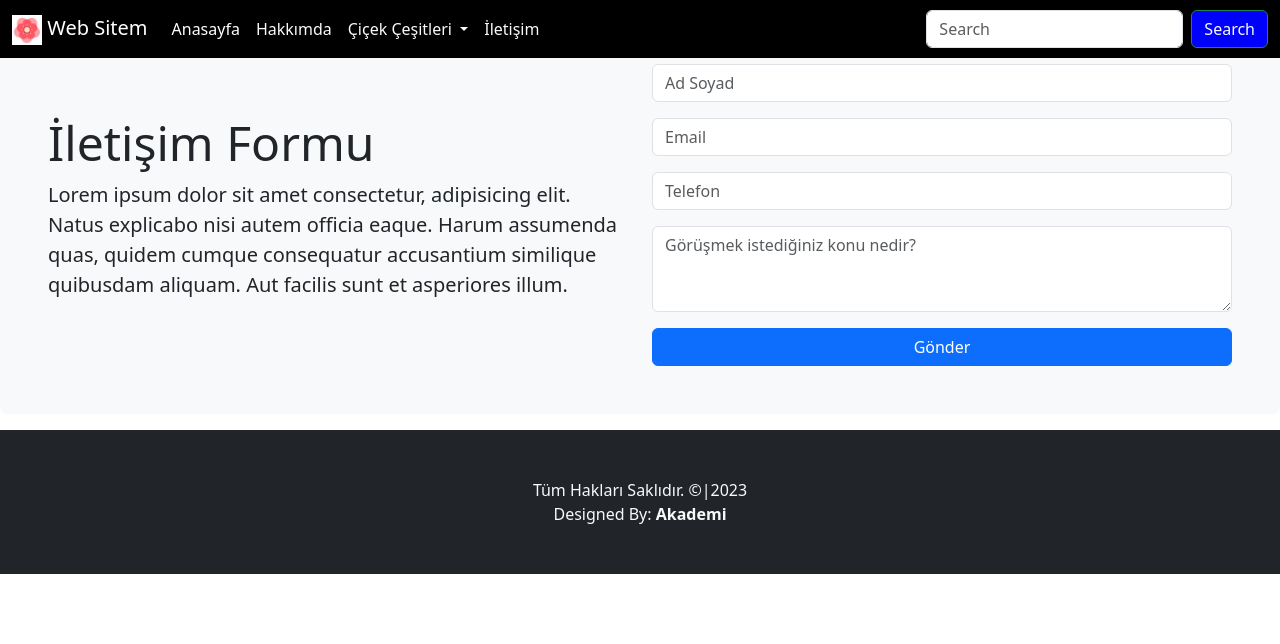
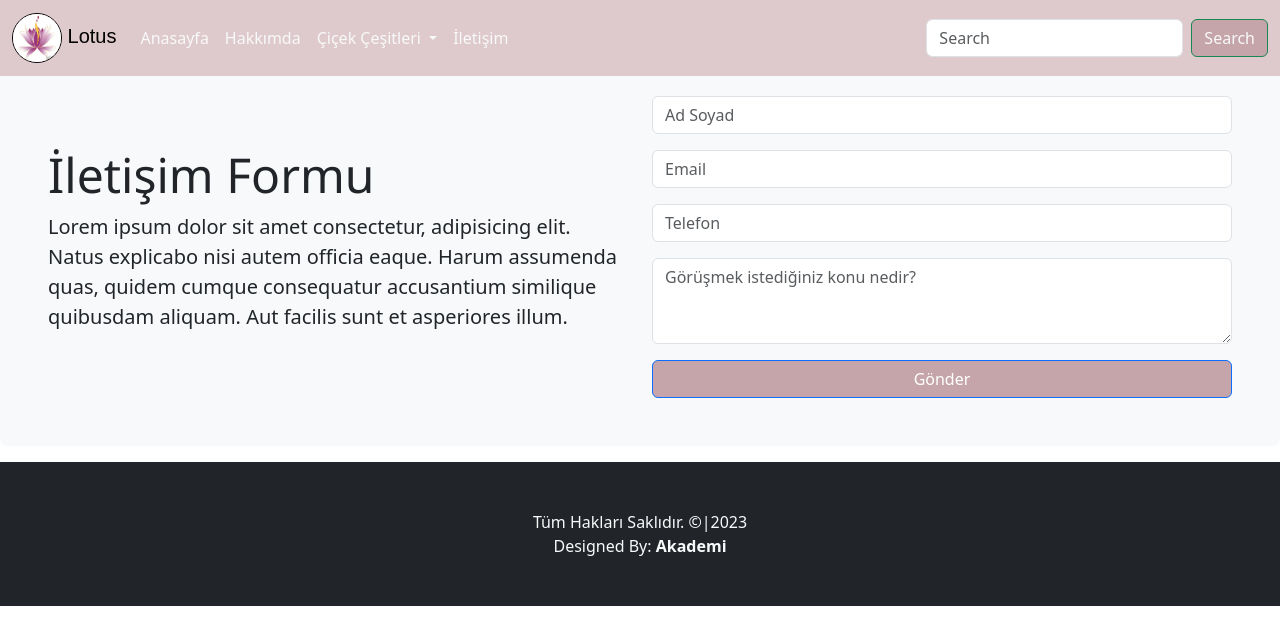
Before and after one commit to semihayldz19/30Days30Projects, a plain HTML site: page staticWS-2/iletisim.html in a window 1280 px wide. Drawn offline with nearby package versions, Linux system fonts and the light colour scheme.

Commit message:
düzenleme yapıldı renkler ve yapı

```diff
--- a/staticWS-2/iletisim.html
+++ b/staticWS-2/iletisim.html
@@ -16,13 +16,13 @@
   <body>
     <!--header navbar kısmı başladı-->
 
-    <nav class="navbar navbar-expand-lg bg-black navbar-dark fixed-top">
+    <nav class="navbar navbar-expand-lg bar fixed-top">
       <div class="container-fluid">
         <a class="navbar-brand jumping-text" href="#"
-          ><img src="image/ikon.jpg" alt="" srcset="" class="ikon" /><span
-            class=""
+          ><img src="image/lotus.jpg" alt="" srcset="" class="ikon" /><span
+            class="baslik"
           >
-            Web Sitem</span
+            Lotus</span
           >
         </a>
         <button
@@ -39,7 +39,7 @@
         <div class="collapse navbar-collapse" id="navbarSupportedContent">
           <ul class="navbar-nav me-auto mb-2 mb-lg-0">
             <li class="nav-item">
-              <a class="nav-link active" aria-current="page" href="index.html"
+              <a class="nav-link active text-light" aria-current="page" href="index.html"
                 >Anasayfa</a
               >
             </li>
@@ -89,11 +89,11 @@
       </div>
     </nav>
     <!--navbar bitti-->
-    <form action="">
+    <form action="" class="mt-5">
       <div class="my-3 bg-light p-4 p-sm-5 rounded-3">
         <div class="row align-items-center" ng-cloak>
           <div class="col-md-6">
-            <h1 class="display-5">İletişim Formu</h1>
+            <h1 class="display-5 baslikI ">İletişim Formu</h1>
             <p class="fs-5">
               Lorem ipsum dolor sit amet consectetur, adipisicing elit. Natus
               explicabo nisi autem officia eaque. Harum assumenda quas, quidem
@@ -124,7 +124,7 @@
                 ></textarea>
               </div>
               <div class="form">
-                <button class="btn btn-primary w-100">
+                <button class="btn btn-primary w-100 search">
                   <i class="fa-regular fa-envelope"></i> Gönder
                 </button>
               </div>
@@ -134,7 +134,7 @@
       </div>
     </form>
     <!--footer başladı-->
-    <footer class="bg-dark mt-3">
+    <footer class="bg-dark ">
       <div class="bg-dark text-light text-center">
         <p class="align-middle p-5">
           <span>Tüm Hakları Saklıdır. &copy;|2023</span><br />
--- a/staticWS-2/style.css
+++ b/staticWS-2/style.css
@@ -1,17 +1,32 @@
 .ikon {
-  width: 30px;
-  height: 30px;
+  width: 50px;
+  height: 50px;
+  border:1px solid black;
+  border-radius: 50%;
 }
 .search {
-  background-color: blue;
+  background-color:rgb(197, 165, 169);
+}
+.baslikI {
+  font-family:'Segoe UI', Tahoma, Geneva, Verdana, sans-serif;
+
 }
 .sliderimg {
   height: 400px;
+}
+.baslik {
+  font-family:fantasy;
 }
 .kart {
   width: 400px;
   height: 400px;
 }
+.bar {
+  background-color: rgb(222, 201, 204);
+  color:white;
+
+}
+
 .resimsliderCard:hover {
   transform: scale(0.9); /*resmi 1.2 kat büyüt*/
   opacity: 0.3;
```
Also changed, not shown: staticWS-2/hakkimda.html (+9 -8 lines), staticWS-2/index.html (+7 -7 lines), staticWS-2/image/cck1.jpg (added), staticWS-2/image/cck10.jpg (added), staticWS-2/image/cck11.jpg (added), staticWS-2/image/cck12.jpg (added), staticWS-2/image/cck2.jpg (added), staticWS-2/image/cck3.jpg (added), staticWS-2/image/cck4.jpg (added), staticWS-2/image/lotus.jpg (added).
